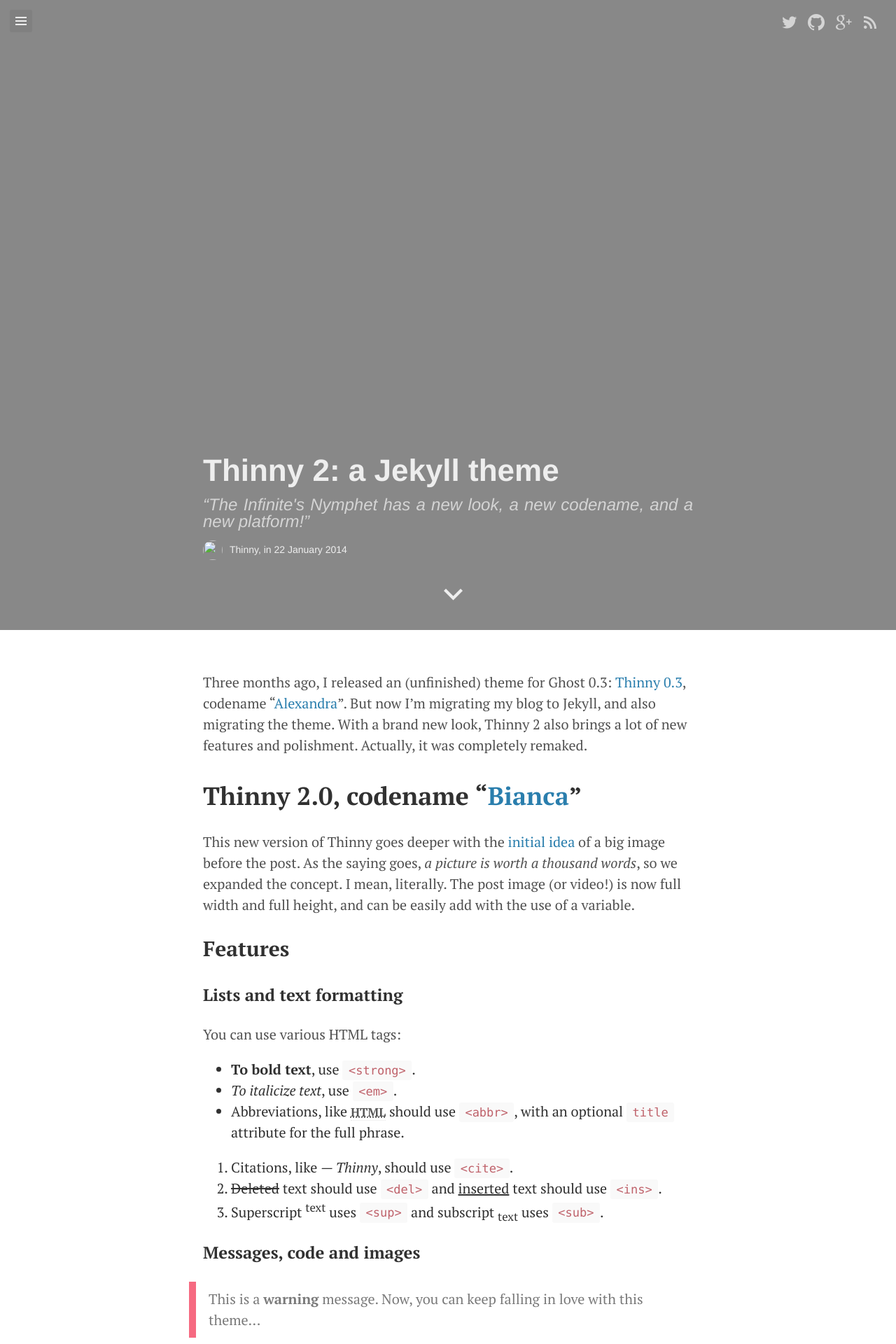
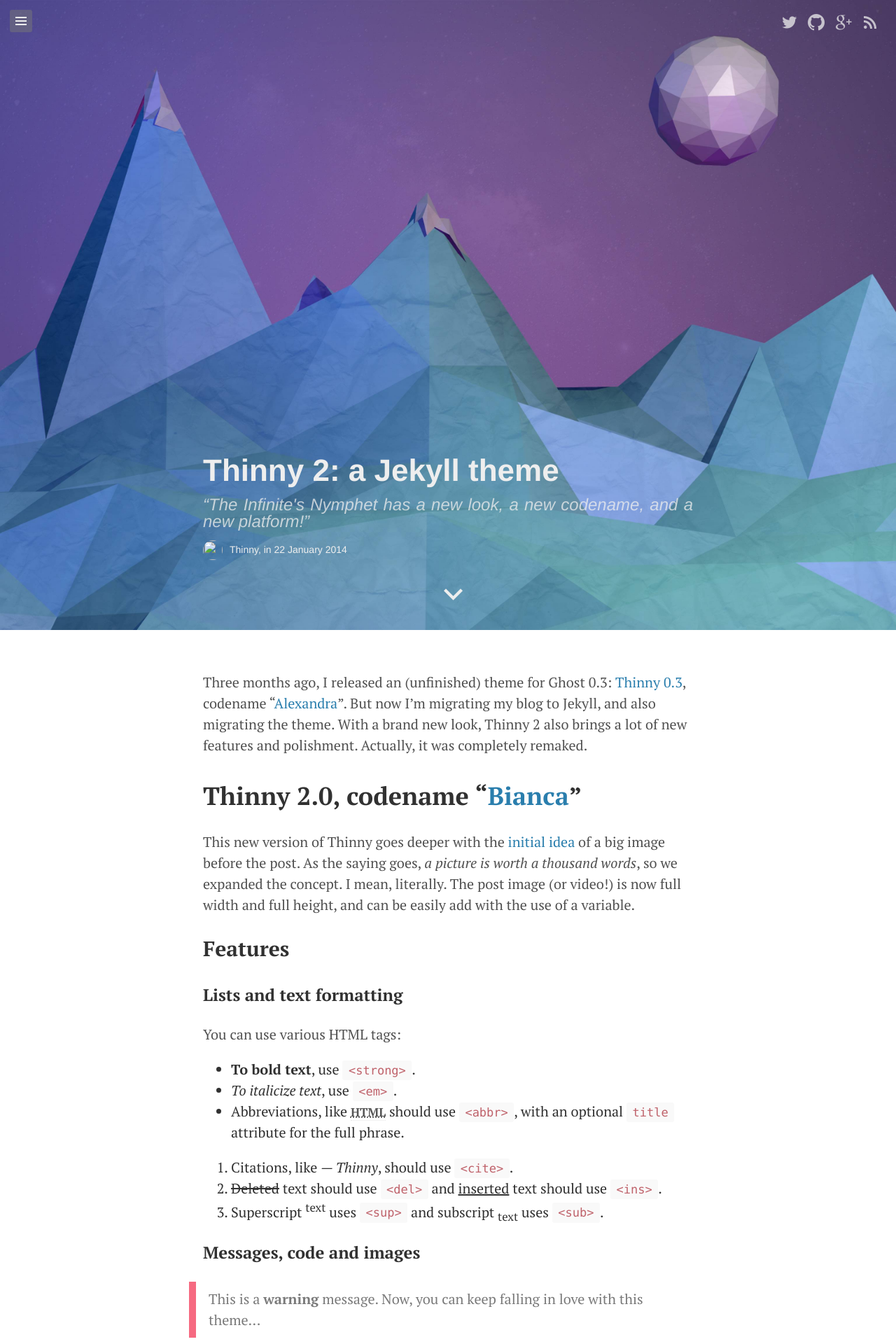
Before and after one commit to immzz/RPG-website, a Jekyll site: the page built from _posts/2014-01-22-thinny-2.md, in a window 1280 px wide. Shown: the top 1920 px of the page at 70% size. Built offline with Jekyll 4.4.1, drawn with Linux system fonts in a browser that asks for light colours; Markdown is read by kramdown in place of the engine named in the settings.

Commit message:
project pages modification

```diff
--- a/_config.yml
+++ b/_config.yml
@@ -43,10 +43,10 @@
 
 menu:
   - title:	Home
-    url:	/
+    url:
 
   - title:	About
-    url:	/about
+    url:	about
 
 copyright:
   author:	Camporez
--- a/_includes/head.html
+++ b/_includes/head.html
@@ -1,26 +1,26 @@
 <head>
 	<link href="http://gmpg.org/xfn/11" rel="profile">
 	<meta http-equiv="content-type" content="text/html; charset=utf-8">{% if page.article %}
-	<link rel="canonical" href="{{ site.url }}{{ page.url }}" />
+	<link rel="canonical" href="{{ site.baseurl }}{{ page.url }}" />
 	<meta name="description" content="{% if page.quote %}{{ page.quote }}{% else %}{{ page.content | strip_html | truncatewords: 20 }}{% endif %}" />
 	<meta property="og:description" content="{% if page.quote %}{{ page.quote }}{% else %}{{ page.content | strip_html | truncatewords: 20 }}{% endif %}" />
-	<meta itemprop="image" content="{% if page.image %}{{ site.url }}{{ page.image }}{% else %}{{ site.url }}{{ site.icon }}{% endif %}" />
-	<meta property="og:image" content="{% if page.image %}{{ site.url }}{{ page.image }}{% else %}{{ site.url }}{{ site.icon }}{% endif %}" />
+	<meta itemprop="image" content="{% if page.image %}{{ site.baseurl }}{{ page.image }}{% else %}{{ site.baseurl }}/{{ site.icon }}{% endif %}" />
+	<meta property="og:image" content="{% if page.image %}{{ site.baseurl }}{{ page.image }}{% else %}{{ site.baseurl }}/{{ site.icon }}{% endif %}" />
 	<meta property="og:title" content="{{ page.title }}" />
 	<meta property="og:type" content="article" />
-	<meta property="og:url" content="{{ site.url }}{{ page.url }}" />
+	<meta property="og:url" content="{{ site.baseurl }}{{ page.url }}" />
 	<meta property="og:site_name" content="{{ site.title }}" />{% endif %}
 	<title>{% if page.title == "Home" %}{{ site.title }} &middot; {{ site.tagline }}{% else %}{{ page.title }} &middot; {{ site.title }}{% endif %}</title>
 	<meta name="mobile-web-app-capable" content="yes">
 	<meta name="HandheldFriendly" content="True" />
 	<meta name="MobileOptimized" content="320" />
 	<meta name="viewport" content="width=device-width, initial-scale=1.0" />
-	<link rel="stylesheet" type="text/css" media="only screen and (min-width: 1001px)" href="/assets/css/desktop.css" />
-	<link rel="stylesheet" type="text/css" media="only screen and (max-width: 1000px)" href="/assets/css/mobile.css" />
-	<link href="/assets/css/genericons.css" type="text/css" rel="stylesheet" />
-	<link href="/assets/css/syntax.css" type="text/css" rel="stylesheet" />
+	<link rel="stylesheet" type="text/css" media="only screen and (min-width: 1001px)" href="{{ site.baseurl }}//assets/css/desktop.css" />
+	<link rel="stylesheet" type="text/css" media="only screen and (max-width: 1000px)" href="{{ site.baseurl }}//assets/css/mobile.css" />
+	<link href="{{ site.baseurl }}//assets/css/genericons.css" type="text/css" rel="stylesheet" />
+	<link href="{{ site.baseurl }}//assets/css/syntax.css" type="text/css" rel="stylesheet" />
 	<link rel="stylesheet" href="http://fonts.googleapis.com/css?family=PT+Serif:400,400italic,700|PT+Sans:400">
-	<link rel="apple-touch-icon" href="{{ site.url }}{{ site.icon }}">
-	<link rel="shortcut icon" href="{{ site.url }}/assets/images/favicon.ico">
-	<link rel="alternate" type="application/rss+xml" title="RSS" href="{{ site.url }}/atom.xml">
+	<link rel="apple-touch-icon" href="{{ site.baseurl }}/{{ site.icon }}">
+	<link rel="shortcut icon" href="{{ site.baseurl }}/assets/images/favicon.ico">
+	<link rel="alternate" type="application/rss+xml" title="RSS" href="{{ site.baseurl }}/atom.xml">
 </head>
--- a/_includes/top.html
+++ b/_includes/top.html
@@ -5,7 +5,7 @@
 <div class="menu-content">
 	<div class="menu" style="background-color: #777; z-index: -1;"></div>
 	{% for item in site.menu %}
-	<a href="{{ item.url }}">{{ item.title }}</a><br>
+	<a href="{{ site.baseurl }}/{{ item.url }}">{{ item.title }}</a><br>
 	{% endfor %}
 </div>
 <div class="social-links">
--- a/_layouts/post.html
+++ b/_layouts/post.html
@@ -3,7 +3,7 @@
 article: true
 ---
 
-<header class="{% if page.dark %}dark{% else %}clean{% endif %}" style="background-image: url({% if page.image %}{{ page.image }}{% else %}{{ site.cover }}{% endif %});{% if page.background_position %} background-position: {{ page.background_position }};{% endif %}height: 100%;">
+<header class="{% if page.dark %}dark{% else %}clean{% endif %}" style="background-image: url({% if page.image %}{{ site.baseurl }}{{ page.image }}{% else %}{{ site.baseurl }}/{{ site.cover }}{% endif %});{% if page.background_position %} background-position: {{ page.background_position }};{% endif %}height: 100%;">
 	{% if page.video %}
 		<video id="bg-video" preload="auto" autoplay="true" loop="loop" muted="muted" volume="0">
 			{% if page.video_webm %}<source src="{{ page.video_webm }}" type="video/webm">{% endif %}
@@ -17,7 +17,7 @@
 		{% if page.quote %}
 			<h2>{{ page.quote }}</h2>
 		{% endif %}
-		<a class="site-title" href="{{ site.url }}"><img src="{{ site.icon }}" class="site-icon-small">{{ site.title }}</a>, in {{ page.date | date_to_long_string }}
+		<a class="site-title" href="{{ site.baseurl }}"><img src="{{ site.icon }}" class="site-icon-small">{{ site.title }}</a>, in {{ page.date | date_to_long_string }}
 	</div>
 	<div id="nav-icon" style="bottom: 60px;">
 		<a class="scroll" data-speed="1000" href="#article"><span class="genericon genericon-expand"></span></a>
@@ -27,13 +27,13 @@
 	{{ content }}
 </div>
 {% for post in site.related_posts limit:1 %}
-<footer class="{% if post.dark %}dark{% else %}clean{% endif %}" style="background-image: url({% if post.image %}{{ post.image }}{% else %}{{ site.cover }}{% endif %});{% if post.background_position %} background-position: {{ post.background_position }};{% endif %}height: 75%; min-height: 500px;">
+<footer class="{% if post.dark %}dark{% else %}clean{% endif %}" style="background-image: url({% if post.image %}{{ site.baseurl }}{{ post.image }}{% else %}{{ site.baseurl }}/{{ site.cover }}{% endif %});{% if post.background_position %} background-position: {{ post.background_position }};{% endif %}height: 75%; min-height: 500px;">
 	<div id="nav-icon" style="top: 25px;">
 		<a class="scroll" data-speed="1000" href="#article"><span class="genericon genericon-collapse"></span></a>
 	</div>
 	<div id="post-info">
 		<h3>Featured post</h3>
-		<a href="{{ post.url }}">
+		<a href="{{ site.baseurl }}{{ post.url }}">
 			<h1>{{ post.title }}</h1>
 			{% if post.quote %}
 				<h2>{{ post.quote }}</h2>
@@ -43,4 +43,4 @@
 	<p class="copyright">&copy;{{ site.time | date: "%Y" }}, <a href="{{ site.copyright.url }}" target="_blank">{{ site.copyright.author }}</a>. <a href="{{ site.copyright.type_url }}" target="_blank">{{ site.copyright.type_title }}</a>.</p>
 </footer>
 {% endfor %}
-<script src="/assets/js/smooth-scroll.js"></script>
+<script src="{{ site.baseurl }}/assets/js/smooth-scroll.js"></script>
```
Also changed, not shown: _layouts/fullscreen.html (+4 -4 lines), _layouts/page.html (+4 -4 lines), 6 other files.
